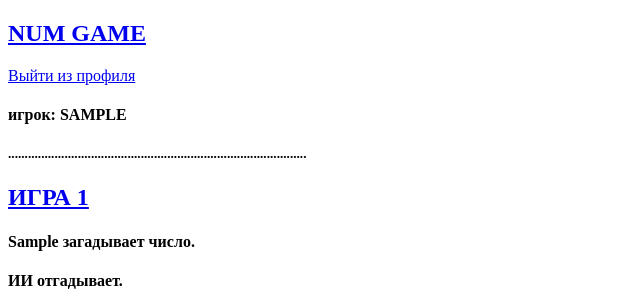
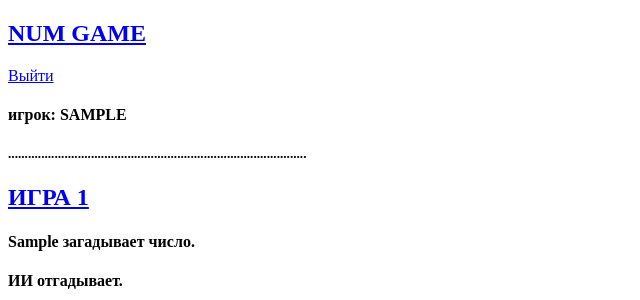
Before and after one commit to Good05Will/num_game, a Django app: page / in a window 1280 px wide. Shown: the top 300 px of the page, without its empty margins (0-640 px from the left). Run offline with Django 5.2, Linux system fonts and the light colour scheme; the visitor is signed in with stand-in values (Sample User, id 1).

Commit message:
NUM GAME deploy 1.0

```diff
--- a/num_games/templates/num_games/base.html
+++ b/num_games/templates/num_games/base.html
@@ -4,10 +4,10 @@
     <p>
     <h2><a href="{% url 'num_games:index' %}">NUM GAME</a></h2>
     {% if user.is_authenticated %}
-    <a href="{% url 'users:logout' %}">Выйти из профиля</a>
+    <a href="{% url 'users:logout' %}">Выйти</a>
     <h4>игрок: {{ user.username.upper }}</h4>
     {% else %}
-    <a href="{% url 'users:login' %}">Войти</a>
+    <a href="{% url 'users:login' %}">Войти</a> &nbsp
     <a href="{% url 'users:register' %}">Зарегестрироваться</a>
     {% endif %}
     <h5>..........................................................................................</h5>
```
